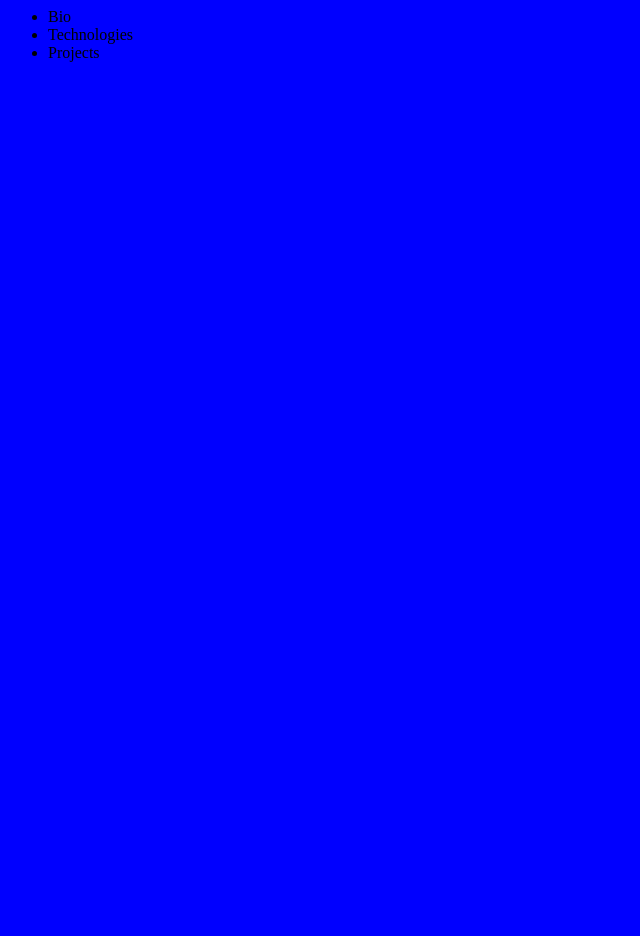
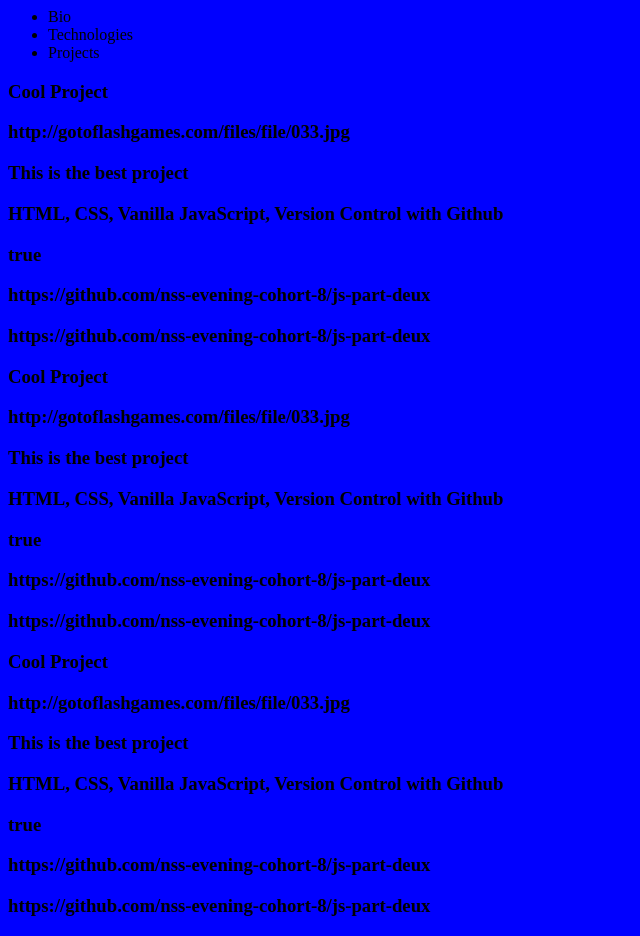
Before and after one commit to Amerrida/personal-bio-site, a plain HTML site: page index.html in a window 1280 px wide. Shown: the whole page, without its empty margins (0-640 px from the left). Before the commit the page ends 800 px from the top, so only its background shows below. Drawn offline with Linux system fonts and the light colour scheme.

Commit message:
projectwork

```diff
--- a/project.js
+++ b/project.js
@@ -1,4 +1,4 @@
-const projects = [
+let projects = [
     {
         title: "Cool Project",
         screenshot: "http://gotoflashgames.com/files/file/033.jpg",
@@ -7,8 +7,55 @@
         available: true,
         url: "https://github.com/nss-evening-cohort-8/js-part-deux", // Towards the latter part of the class, you will learn how to host your projects and people will be able to view them live. Cool, right? Welp, until then, just use your GitHub link in this spot as well.
         githubUrl: "https://github.com/nss-evening-cohort-8/js-part-deux"
-      }
+      },
+
+      {
+        title: "Cool Project",
+        screenshot: "http://gotoflashgames.com/files/file/033.jpg",
+        description: "This is the best project", // A good project description includes 'the what', 'the why', and 'the how'.
+        technologiesUsed: "HTML, CSS, Vanilla JavaScript, Version Control with Github",
+        available: true,
+        url: "https://github.com/nss-evening-cohort-8/js-part-deux", // Towards the latter part of the class, you will learn how to host your projects and people will be able to view them live. Cool, right? Welp, until then, just use your GitHub link in this spot as well.
+        githubUrl: "https://github.com/nss-evening-cohort-8/js-part-deux"
+    } ,
+
+    {
+        title: "Cool Project",
+        screenshot: "http://gotoflashgames.com/files/file/033.jpg",
+        description: "This is the best project", // A good project description includes 'the what', 'the why', and 'the how'.
+        technologiesUsed: "HTML, CSS, Vanilla JavaScript, Version Control with Github",
+        available: false,
+        url: "https://github.com/nss-evening-cohort-8/js-part-deux", // Towards the latter part of the class, you will learn how to host your projects and people will be able to view them live. Cool, right? Welp, until then, just use your GitHub link in this spot as well.
+        githubUrl: "https://github.com/nss-evening-cohort-8/js-part-deux"
+}
+
 
 ]
+console.log (projects)
 
-console.log (projects)
+const printToDom = (stringToPrint, divId) => {
+    const selectedDiv = document.getElementById(divId);
+    selectedDiv.innerHTML += stringToPrint;
+  };
+
+  const projectsCard =() => {
+      let newprojects = '';
+      for(let i=0; i<projects.length; i++){
+          newprojects += `<div>`;
+          newprojects += `<h3> ${projects[i].title} </h3>`;
+          newprojects += `<h3> ${projects[i].screenshot} </h3>`;
+          newprojects += `<h3> ${projects[i].description} </h3>`;
+          newprojects += `<h3> ${projects[i].technologiesUsed} </h3>`;
+          newprojects += `<h3> ${projects[i].available} </h3>`;
+          newprojects += `<h3> ${projects[i].url} </h3>`;
+          newprojects += `<h3> ${projects[i].githubUrl} </h3>`;
+          if (projects[i].available === true) {
+            printToDom(newprojects, 'projectsPage');
+          }
+
+    };
+    createProjectCards();
+
+};
+
+projectsCard();
```
Also changed, not shown: index.html (+1 -0 lines).
